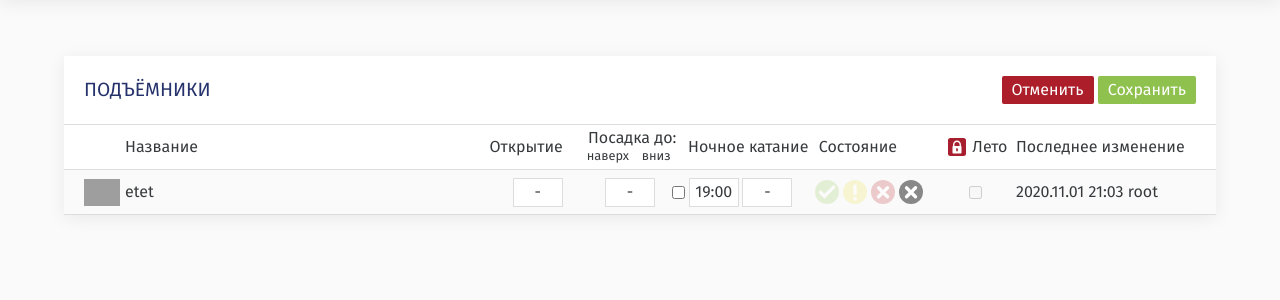
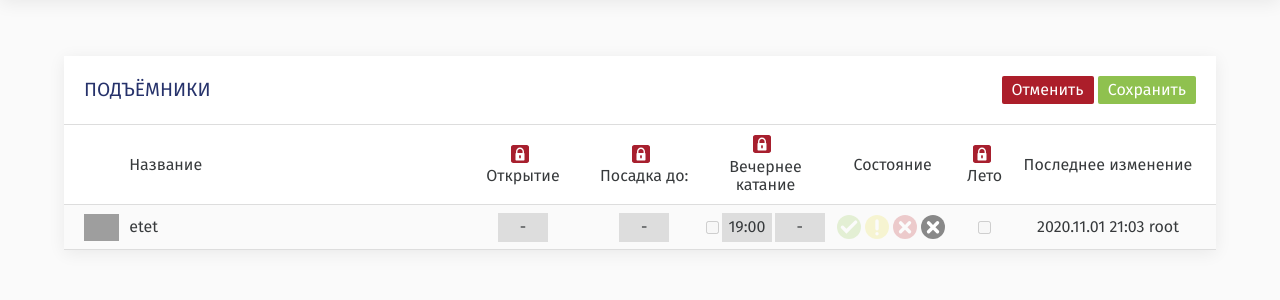
Before and after one commit to pavelborisofff/ski_resort_flask, a Flask app: page /lifts in a window 1280 px wide. Shown: the part 100-400 px from the top of the page. Run offline with Flask 2, Linux system fonts and the light colour scheme; a user stored in the database is signed in; data comes from the database, SQL or seed files in the repository; grey boxes are pictures that could not be loaded.

Commit message:
worked slopes and lifts

```diff
--- a/ski_resort/static/css/acts.css
+++ b/ski_resort/static/css/acts.css
@@ -106,6 +106,10 @@
     border-bottom: 1px solid var(--grey_dd);
 }
 
+.table__header:first-child {
+    height: 80px;
+}
+
 .table__row:nth-child(2n) {
     background-color: var(--grey_fa);
 }
@@ -116,6 +120,7 @@
 
 .table__cell {
     background-color: transparent;
+    text-align: center;
 }
 
 .table__header {
@@ -124,6 +129,10 @@
 
 .table__cell:first-child {
     margin-left: 20px;
+}
+
+.table__cell:nth-child(2) {
+    text-align: left;
 }
 
 .table__cell:last-child {
@@ -280,3 +289,25 @@ checkBox,
 #textBox {
     display: inline-block;
 }
+
+
+.locker+label,
+.locker:checked+label {
+    display: inline-block;
+    width: 18px;
+    height: 18px;
+    background: url("/static/img/icons/locked.svg") no-repeat 0 0;
+    cursor: pointer;
+    margin-right: 6px;
+}
+
+.locker+label {
+    background: url("/static/img/icons/unlocked.svg") no-repeat 0 0;
+}
+
+#from__locker,
+#till__locker,
+#night__locker,
+#summer__locker {
+    display: none;
+}
--- a/ski_resort/static/css/lifts.css
+++ b/ski_resort/static/css/lifts.css
@@ -30,17 +30,13 @@
 /*    width: 104px;*/
 /*}*/
 
-.night {
-    width: 124px;
-}
-
 input[type=checkbox].night {
     width: 13px;
     height: 13px;
 }
 
 .winter {
-    width: 40px;
+    width: 62px;
 }
 
 .winter span {
@@ -61,7 +57,10 @@ input[type=checkbox].night {
     background: url("/static/img/icons/unlocked.svg") no-repeat 0 0;
 }
 
-#lifts__locker {
+#from__locker,
+#till__locker,
+#night__locker,
+#summer__locker {
     display: none;
 }
 
@@ -84,13 +83,21 @@ input[type=checkbox] {
     margin: 0 auto;
 }
 
+
 .table__cell {
     padding: 5px 0;
+    text-align: center;
+    /*border: 1px solid darkgreen;*/
 }
 
 
 .table__cell:first-child {
     padding: 0;
+}
+
+.table__cell:nth-child(2) {
+    text-align: left;
+    padding-left: 5px;
 }
 
 .table__row {
@@ -123,3 +130,9 @@ input[type=checkbox] {
 .ped.time{
     margin-left: 0;
 }
+
+.open,
+.close,
+.night {
+    width: 124px;
+}
--- a/ski_resort/templates/lifts.html
+++ b/ski_resort/templates/lifts.html
@@ -26,18 +26,29 @@
                 <div class="table__header flex">
                     <div class="table__cell icon"></div>
                     <div class="table__cell name">Название</div>
-                    <div class="table__cell open">Открытие</div>
+                    <div class="table__cell open">
+                        <input type="checkbox" id="from__locker" class="locker" onclick="switch_disable(this.checked, 'open-from')" checked>
+                        <label for="from__locker" class="locker__icon"></label>
+                        <div>Открытие</div>
+                    </div>
+
                     <div class="table__cell close">
-                        <span>Посадка до:</span><br>
-                        <div class="closed-desc flex"><small>наверх</small>&nbsp;&nbsp;&nbsp;<small>вниз</small></div>
+                        <input type="checkbox" id="till__locker" class="locker" onclick="switch_disable(this.checked, 'open-till')" checked>
+                        <label for="till__locker" class="locker__icon"></label>
+                        <div>Посадка до:</div>
+<!--                        <div class="closed-desc flex"><small>наверх</small>&nbsp;&nbsp;&nbsp;<small>вниз</small></div>-->
                     </div>
                     <!-- <div class="table__cell hours">Время работы</div> -->
-                    <div class="table__cell night">Ночное катание</div>
+                    <div class="table__cell night">
+                        <input type="checkbox" id="night__locker" class="locker" onclick="switch_disable_plus(this.checked, 'night-input', 'red')" checked>
+                        <label for="night__locker" class="locker__icon"></label>
+                        <div>Вечернее катание</div>
+                    </div>
                     <div class="table__cell state">Состояние</div>
-                    <div class="table__cell flex">
-                        <input type="checkbox" id="lifts__locker" class="locker" onclick="switch_disable(this.checked, 'winter-check')" checked>
-                        <label for="lifts__locker" class="locker__icon"></label>
-                        <span>Лето</span>
+                    <div class="table__cell winter">
+                        <input type="checkbox" id="summer__locker" class="locker" onclick="switch_disable(this.checked, 'winter-check')" checked>
+                        <label for="summer__locker" class="locker__icon"></label>
+                        <div>Лето</div>
                     </div>
                     <div class="table__cell change">Последнее изменение</div>
                 </div>
@@ -56,9 +67,10 @@
                                name="{{ lift.get('id') }}__open_from"
                                id="{{ lift.get('id') }}__open_from"
                                placeholder="{{ lift.get('open_from') }}"
-                               class="time"
+                               class="time open-from"
                                form="lifts"
-                               max="5">
+                               max="5"
+                               disabled>
                     </div>
                     <!-- OPEN TILL  -->
                     <div class="table__cell close flex">
@@ -66,40 +78,43 @@
                                name="{{ lift.get('id') }}__open_till"
                                id="{{ lift.get('id') }}__open_till"
                                placeholder="{{ lift.get('open_till') }}"
-                               class="time"
+                               class="time open-till"
                                form="lifts"
-                               max="5">
+                               max="5"
+                               disabled>
                     </div>
                     <!-- NIGHT  -->
                     <div class="table__cell night flex">
                         <input type="checkbox"
-                               class="night"
+                               class="night night-input"
                                onclick="switch_night(this.checked, '{{ lift.id }}__night', '{{ lift.id }}__night_open_from', '{{ lift.id }}__night_open_till')"
-                               {% if lift.night == "on" %}checked{% endif %}>
+                               {% if lift.night == "on" %}checked{% endif %}
+                               disabled>
                         <input type="text"
-                               name="{{ lift.get('id') }}__night"
-                               id="{{ lift.get('id') }}__night"
+                               name="{{ lift.id }}__night"
+                               id="{{ lift.id }}__night"
                                form="lifts"
                                value="{{ lift.night }}"
-                               class="visually-hidden">
+                               class="visually-hidden night-input"
+                               disabled>
                         <!-- NIGHT OPEN FROM  -->
                         <input type="text"
                                name="{{ lift.get('id') }}__night_open_from"
                                id="{{ lift.get('id') }}__night_open_from"
                                placeholder="{{ lift.get('night_open_from') }}"
-                               class="time"
+                               class="time night-time {% if lift.night == "on" %}red{% endif %}"
                                form="lifts"
-                               max="5"
-                               {% if lift.night == "off" %}disabled{% endif %}>
+                               max="5" disabled>
+<!--                               {% if lift.night == "off" %}disabled{% endif %}>-->
                         <!-- NIGHT OPEN TILL  -->
                         <input type="text"
                                name="{{ lift.get('id') }}__night_open_till"
                                id="{{ lift.get('id') }}__night_open_till"
                                placeholder="{{ lift.get('open_till') }}"
-                               class="time"
+                               class="time night-time {% if lift.night == "on" %}red{% endif %}"
                                form="lifts"
-                               max="5"
-                               {% if lift.night == "off" %}disabled{% endif %}>
+                               max="5" disabled>
+<!--                               {% if lift.night == "off" %}disabled{% endif %}>-->
                     </div>
                     <!-- STATE  -->
                     <div class="table__cell state">
@@ -132,6 +147,7 @@
         </div>
     </main>
     <script>
+
     function switch_disable(check, elements) {
         let inputs = document.getElementsByClassName(elements);
         for(let i=0; i < inputs.length; i++) {
@@ -139,18 +155,52 @@
         }
     }
 
-    function switch_night(f, night, from, till) {
+    function switch_disable_plus(check, classOne, classTwo) {
+        console.log(check)
+        let inputs = document.getElementsByClassName(classOne);
+        let times = document.getElementsByClassName(classTwo);
 
-        var x = document.getElementById(night)
+        for(let i=0; i < inputs.length; i++) {
+            inputs[i].disabled = check;
+        }
+
+        console.log(times)
+        console.log(times.length)
+        for(let i=0; i < times.length; i++) {
+            if (check) {
+                times[i].disabled = check;
+            } else {
+                times[i].disabled = check;
+            }
+
+        }
+    }
+
+
+    function switch_night(f, _night, from, till) {
+
+        let nF = document.getElementById(from)
+        let nT = document.getElementById(till)
+
+        var x = document.getElementById(_night)
+        console.log(x.value)
 
         if (x.value === 'on') {
-            x.value = 'off'
+
+            x.value = 'off';
+            nF.classList.remove('red');
+            nT.classList.remove('red');
         } else {
-            x.value = 'on'
+            x.value = 'on';
+            nF.classList.add('red');
+            nT.classList.add('red');
+
         }
 
-        document.getElementById(from).disabled = !f;
-        document.getElementById(till).disabled = !f;
+        nF.disabled = !f;
+        nT.disabled = !f;
+
+        console.log(x.value)
     }
 
     </script>
```
Also changed, not shown: ski_resort/templates/slopes.html (+74 -21 lines).
